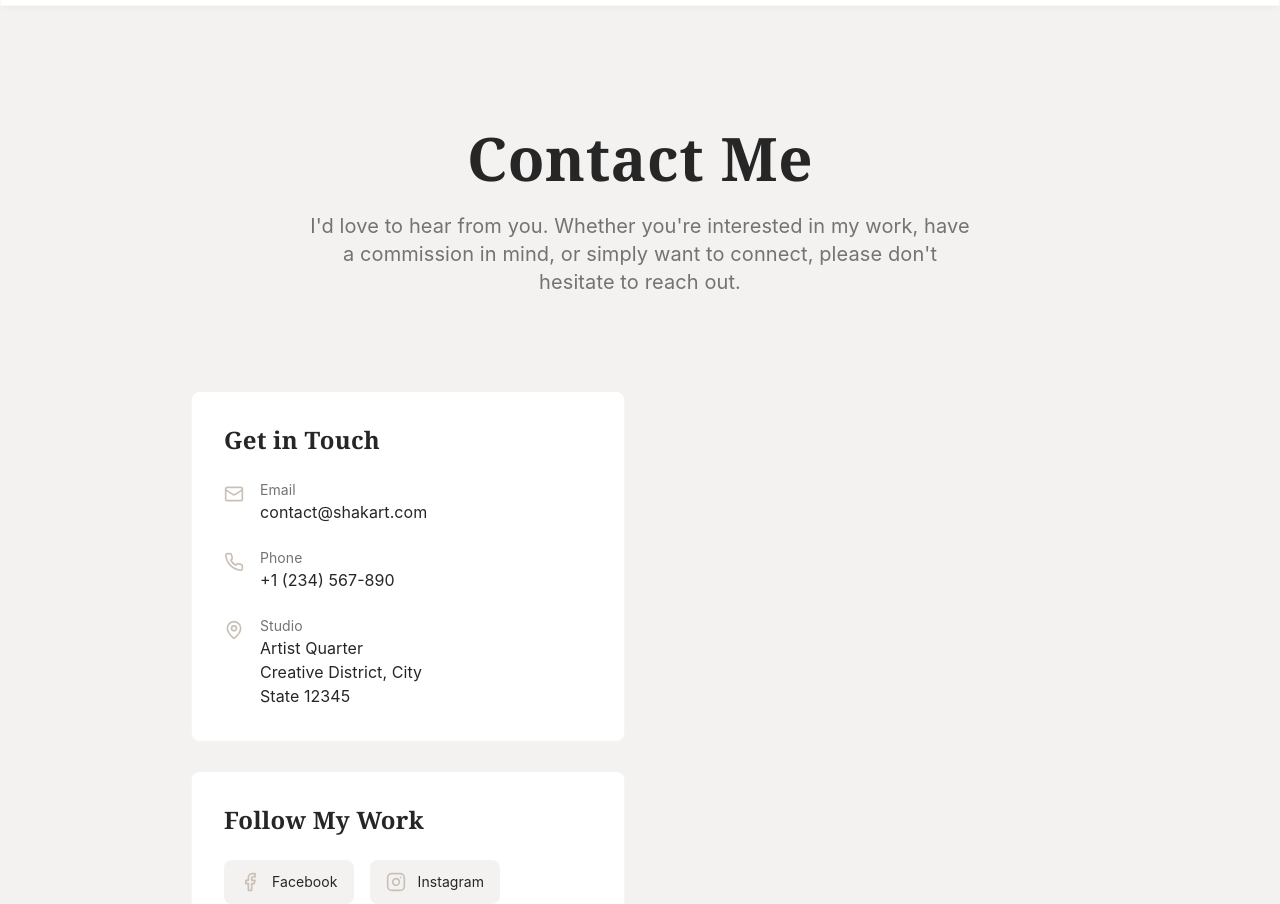
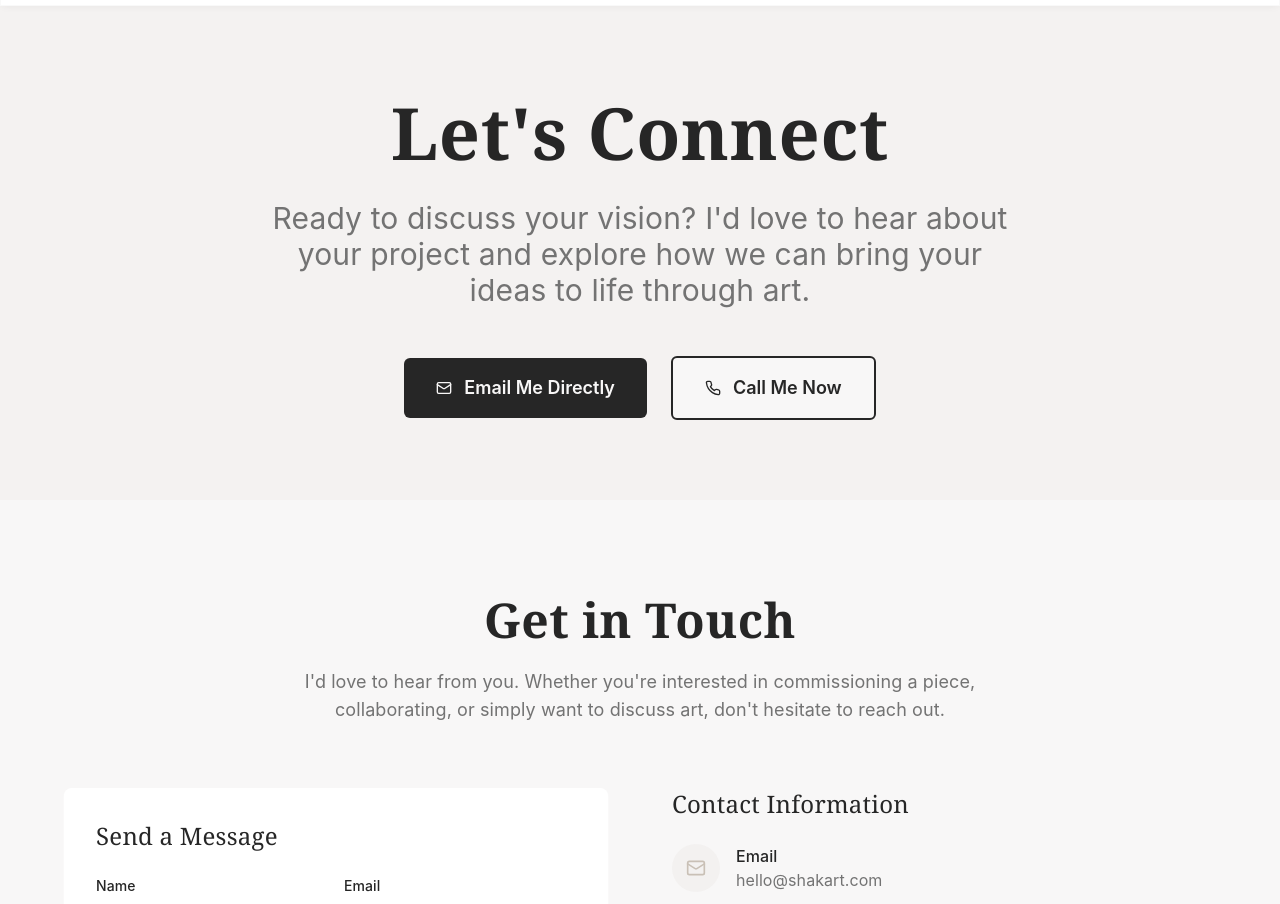
Before and after one commit to matevosyan-davit/shakart-canvas-admin, a React (Vite) app: page /contact in a window 1280 px wide. Shown: the part 80-984 px from the top of the page. Built offline with nearby package versions, Linux system fonts and the light colour scheme.

Commit message:
Implement Contact Page Plan

```diff
--- a/src/pages/Contact.tsx
+++ b/src/pages/Contact.tsx
@@ -1,108 +1,50 @@
-import { Card } from "@/components/ui/card";
-import { Facebook, Instagram, Mail, MapPin, Phone } from "lucide-react";
+import { Button } from "@/components/ui/button";
+import { Mail, Phone } from "lucide-react";
+import ContactSection from "@/components/portfolio/ContactSection";
 
 const Contact = () => {
-
   return (
     <main className="min-h-screen bg-surface pt-24">
-      {/* Navigation */}
-      <div className="sticky top-24 z-40 bg-surface p-6">
-        {/* Back button removed as this is a top-level page */}
-      </div>
+      {/* Hero Header */}
+      <section className="py-20 px-6">
+        <div className="max-w-6xl mx-auto text-center">
+          <h1 className="font-display text-6xl md:text-7xl font-bold text-primary mb-8 animate-slide-up">
+            Let's Connect
+          </h1>
+          <p className="font-body text-2xl md:text-3xl text-muted-foreground max-w-3xl mx-auto mb-12 animate-fade-in leading-relaxed" style={{ animationDelay: "0.2s" }}>
+            Ready to discuss your vision? I'd love to hear about your project and explore how we can bring your ideas to life through art.
+          </p>
 
-      {/* Header */}
-      <section className="py-16 px-6">
-        <div className="max-w-4xl mx-auto text-center">
-          <h1 className="font-display text-5xl md:text-6xl font-semibold text-primary mb-6 animate-slide-up">
-            Contact Me
-          </h1>
-          <p className="font-body text-xl text-muted-foreground max-w-2xl mx-auto animate-fade-in" style={{ animationDelay: "0.2s" }}>
-            I'd love to hear from you. Whether you're interested in my work, have a commission in mind,
-            or simply want to connect, please don't hesitate to reach out.
-          </p>
+          {/* Quick Action Buttons */}
+          <div className="flex flex-col sm:flex-row gap-6 justify-center items-center animate-fade-in" style={{ animationDelay: "0.4s" }}>
+            <Button
+              asChild
+              size="lg"
+              className="bg-primary hover:bg-primary/90 text-primary-foreground px-8 py-4 text-lg font-semibold h-auto min-h-[60px] shadow-elegant hover-lift"
+            >
+              <a href="mailto:contact@shakart.com" className="flex items-center gap-3">
+                <Mail className="w-6 h-6" />
+                Email Me Directly
+              </a>
+            </Button>
+
+            <Button
+              asChild
+              variant="outline"
+              size="lg"
+              className="border-2 border-primary text-primary hover:bg-primary hover:text-primary-foreground px-8 py-4 text-lg font-semibold h-auto min-h-[60px] hover-lift"
+            >
+              <a href="tel:+1234567890" className="flex items-center gap-3">
+                <Phone className="w-6 h-6" />
+                Call Me Now
+              </a>
+            </Button>
+          </div>
         </div>
       </section>
 
-      {/* Contact Content */}
-      <section className="py-8 px-6">
-        <div className="max-w-4xl mx-auto">
-          <div className="grid md:grid-cols-2 gap-8">
-            {/* Contact Information */}
-            <div className="space-y-8 animate-fade-in" style={{ animationDelay: "0.3s" }}>
-              {/* Contact Details */}
-              <Card className="p-8 bg-card shadow-card border-0">
-                <h2 className="font-display text-2xl font-semibold text-primary mb-6">Get in Touch</h2>
-
-                <div className="space-y-6">
-                  <div className="flex items-start gap-4">
-                    <Mail className="w-5 h-5 text-accent mt-1 flex-shrink-0" />
-                    <div>
-                      <p className="font-body text-sm text-muted-foreground">Email</p>
-                      <a href="mailto:contact@shakart.com" className="font-body text-foreground hover:text-accent transition-colors">
-                        contact@shakart.com
-                      </a>
-                    </div>
-                  </div>
-
-                  <div className="flex items-start gap-4">
-                    <Phone className="w-5 h-5 text-accent mt-1 flex-shrink-0" />
-                    <div>
-                      <p className="font-body text-sm text-muted-foreground">Phone</p>
-                      <a href="tel:+1234567890" className="font-body text-foreground hover:text-accent transition-colors">
-                        +1 (234) 567-890
-                      </a>
-                    </div>
-                  </div>
-
-                  <div className="flex items-start gap-4">
-                    <MapPin className="w-5 h-5 text-accent mt-1 flex-shrink-0" />
-                    <div>
-                      <p className="font-body text-sm text-muted-foreground">Studio</p>
-                      <p className="font-body text-foreground">
-                        Artist Quarter<br />
-                        Creative District, City<br />
-                        State 12345
-                      </p>
-                    </div>
-                  </div>
-                </div>
-              </Card>
-
-              {/* Social Media */}
-              <Card className="p-8 bg-card shadow-card border-0">
-                <h2 className="font-display text-2xl font-semibold text-primary mb-6">Follow My Work</h2>
-
-                <div className="flex gap-4">
-                  <a
-                    href="https://facebook.com/shakart"
-                    target="_blank"
-                    rel="noopener noreferrer"
-                    className="flex items-center gap-3 px-4 py-3 bg-surface hover:bg-primary/10 rounded-lg transition-all duration-300 hover-lift group"
-                  >
-                    <Facebook className="w-5 h-5 text-accent group-hover:text-primary transition-colors" />
-                    <span className="font-body text-sm text-foreground group-hover:text-primary transition-colors">Facebook</span>
-                  </a>
-
-                  <a
-                    href="https://instagram.com/shakart"
-                    target="_blank"
-                    rel="noopener noreferrer"
-                    className="flex items-center gap-3 px-4 py-3 bg-surface hover:bg-primary/10 rounded-lg transition-all duration-300 hover-lift group"
-                  >
-                    <Instagram className="w-5 h-5 text-accent group-hover:text-primary transition-colors" />
-                    <span className="font-body text-sm text-foreground group-hover:text-primary transition-colors">Instagram</span>
-                  </a>
-                </div>
-
-                <p className="font-body text-sm text-muted-foreground mt-4">
-                  Stay updated with my latest artworks, exhibitions, and creative process.
-                </p>
-              </Card>
-
-            </div>
-          </div>
-        </div>
-      </section>
+      {/* Contact Section */}
+      <ContactSection />
     </main>
   );
 };
```
